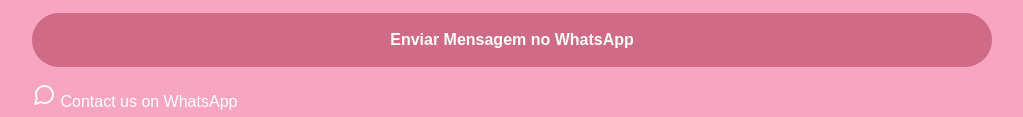
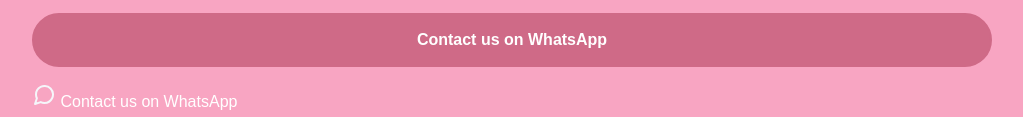
Before and after one commit to SpitSmoke/About-palala, a website: page index.html in a window 1280 px wide. Shown: the part 618-735 px from the top of the page, without its empty margins (128-1151 px from the left). Drawn offline with Linux system fonts and the light colour scheme.

```diff
--- a/index.html
+++ b/index.html
@@ -41,7 +41,7 @@
                     </a>
                 </li>
                 <li class="project-list-item">
-                    <a href="https://wa.me/19142747119" target="_blank">Enviar Mensagem no WhatsApp</a>
+                    <a href="https://wa.me/19142747119?text=I%20would%20like%20to%20know%20more%20about%20the%20store" target="_blank">Contact us on WhatsApp</a>
                         <img src="/src/images/whatsapp.svg" alt="Whatsapp">
                         Contact us on WhatsApp
                     </a>
```
